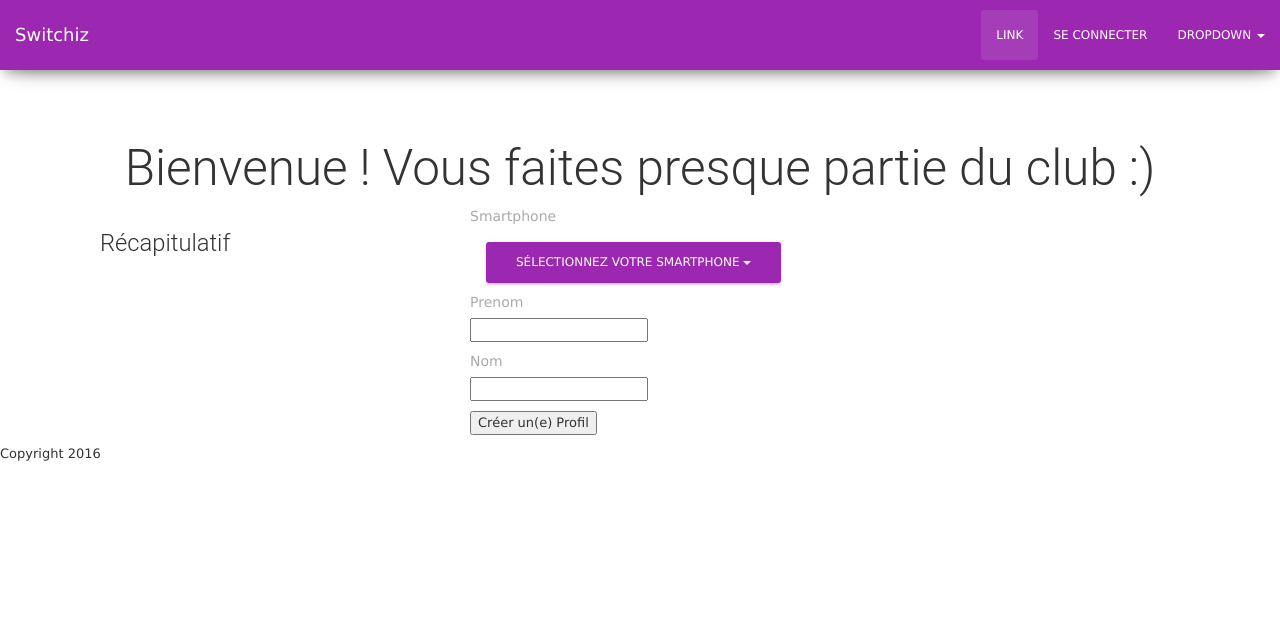
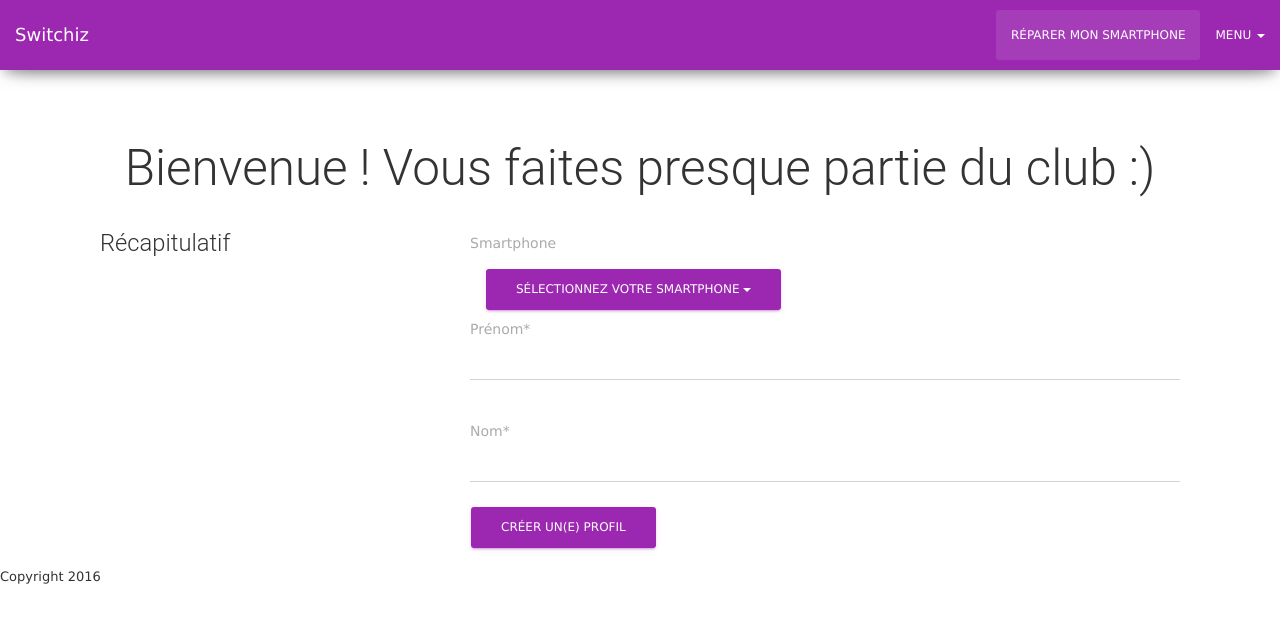
Before and after one commit to Gwenahz/switchiz, a Rails app: page /profils/new in a window 1280 px wide. Shown: the top 623 px of the page. Run offline with Rails 7, Linux system fonts and the light colour scheme; the visitor is signed in with stand-in values (Sample User, id 1); data that the repository does not hold is empty; style sheets or scripts are compiled from the project's sources; parts of the project's set-up code (start-up, migrations or seed data) failed here and were passed over; some libraries are stand-ins or nearby versions.

Commit message:
user modif

```diff
--- a/app/models/user.rb
+++ b/app/models/user.rb
@@ -4,5 +4,5 @@ class User < ActiveRecord::Base
   devise :database_authenticatable, :registerable,
          :recoverable, :rememberable, :trackable, :validatable
 
-  has_many :profils, dependent: :destroy
+  has_one :profil, dependent: :destroy
 end
--- a/app/views/devise/registrations/new.html.erb
+++ b/app/views/devise/registrations/new.html.erb
@@ -1,17 +1,17 @@
-<h2>Sign up</h2>
+<h2>Devenir membre du club Switchiz</h2>
 
 <%= form_for(resource, as: resource_name, url: registration_path(resource_name)) do |f| %>
   <%= devise_error_messages! %>
 
   <div class="form-group">
-    <%= f.label :email %><br />
+    <%= f.label "E-mail" %><br />
     <%= f.email_field :email, autofocus: true, class: "form-control" %>
   </div>
 
   <div class="form-group">
     <%= f.label :password %>
     <% if @validatable %>
-    <em>(<%= @minimum_password_length %> characters minimum)</em>
+    <em>(<%= @minimum_password_length %> caractères minimum)</em>
     <% end %><br />
     <%= f.password_field :password, autocomplete: "off", class: "form-control" %>
   </div>
--- a/app/views/layouts/_header.html.erb
+++ b/app/views/layouts/_header.html.erb
@@ -17,20 +17,21 @@
 
     	<div class="collapse navbar-collapse" id="bs-example-navbar-collapse-1">
     		<ul class="nav navbar-nav navbar-right">
-				<li class="active"><a href="#">Link</a></li>
-        		<li><%= link_to "Se connecter", new_user_session_path %></li>
+        		<% if user_signed_in? %>
+                    <li class="active"><a href="#">Réparer mon smartphone</a></li>
                     <li class="dropdown">
-        			<a href="#" class="dropdown-toggle" data-toggle="dropdown">Dropdown <b class="caret"></b></a>
+                        <a href="#" class="dropdown-toggle" data-toggle="dropdown">Menu <b class="caret"></b></a>
                         <ul class="dropdown-menu">
-					  <li><a href="#">Action</a></li>
-					  <li><a href="#">Another action</a></li>
-					  <li><a href="#">Something else here</a></li>
-					  <li class="divider"></li>
-					  <li><a href="#">Separated link</a></li>
+                          <li><a href="#">Mes Box</a></li>
+                          <li><a href="#">Mon Smartphone</a></li>
+                          <li><a href="#">Mon Compte</a></li>
                           <li class="divider"></li>
                           <li><%= link_to "Se déconnecter", destroy_user_session_path, method: :delete %></li>
                         </ul>
                     </li>
+                <% else %>
+                    <li><%= link_to "Se connecter", new_user_session_path %></li>
+                <% end %>
     		</ul>
     	</div>
 	</div>
--- a/app/views/profils/_formfirst.html.erb
+++ b/app/views/profils/_formfirst.html.erb
@@ -15,7 +15,7 @@
       <h3>Récapitulatif</h3>
     </div>
     <div class="col-md-8">
-      <div class="field">
+      <div class="form-group">
         <%= f.label :smartphone_id %><br>
         <%= f.hidden_field :smartphone_id, :id => 'profil_modele' %>
         <div class="col-md-12 dropdown">
@@ -32,16 +32,16 @@
           </ul>
         </div>
       </div><br>
-      <div class="field">
-        <%= f.label :prenom %><br>
-        <%= f.text_field :prenom %>
+      <div class="form-group">
+        <%= f.label "Prénom*" %><br>
+        <%= f.text_field :prenom, class: "form-control", required: true %>
       </div>
-      <div class="field">
-        <%= f.label :nom %><br>
-        <%= f.text_field :nom %>
+      <div class="form-group">
+        <%= f.label "Nom*" %><br>
+        <%= f.text_field :nom, class: "form-control", required: true %>
       </div>
       <div class="actions">
-        <%= f.submit %>
+        <%= f.submit class: "btn btn-primary"%>
       </div>
     </div>
   </div>
```
Also changed, not shown: Gemfile, Gemfile.lock, 1 other file. Lines whose indentation alone changed are shown as unchanged.
